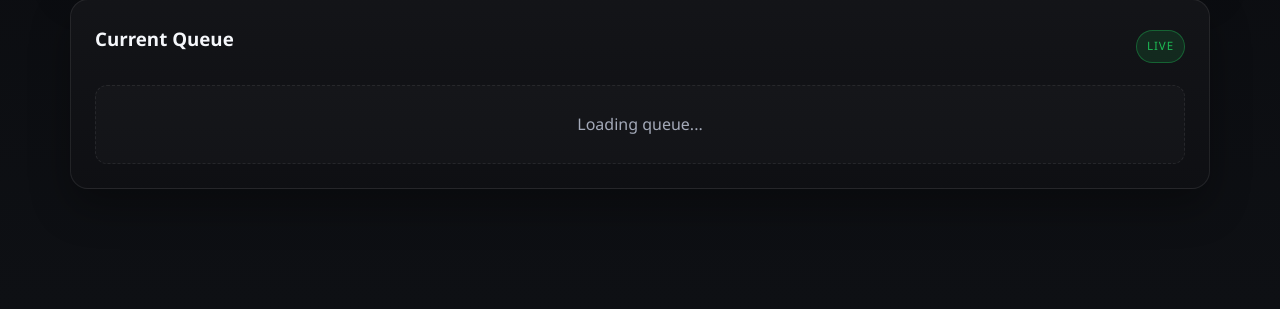
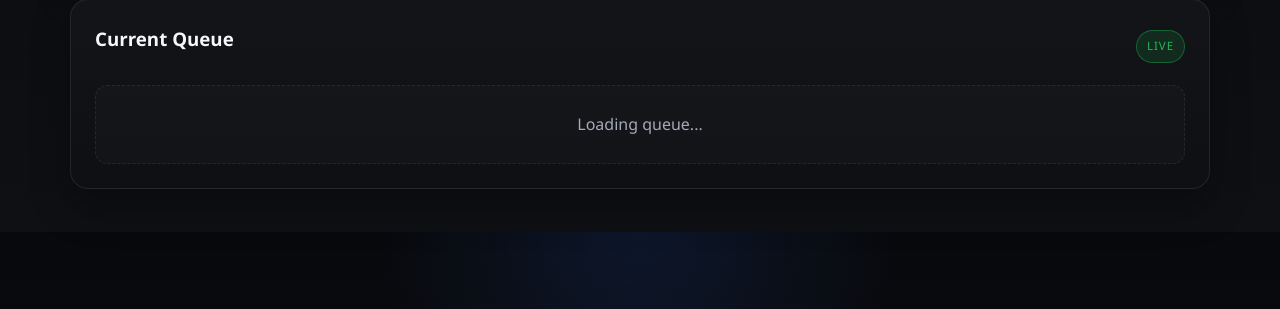
Before and after one commit to korewasayo/VBAN-bridge, a FastAPI app: page /request in a window 1280 px wide. Shown: the part 568-877 px from the top of the page. Run offline with FastAPI, Linux system fonts and the light colour scheme.

Commit message:
Improve full-page background styling
This change keeps the site background visually consistent by preventing repeat, fixing it to the viewport, covering the full page, and ensuring the body fills the viewport height.

```diff
--- a/static/css/style.css
+++ b/static/css/style.css
@@ -26,6 +26,10 @@
     background:
         radial-gradient(circle at top, rgba(45, 108, 223, 0.14), transparent 25%),
         linear-gradient(180deg, #08090d 0%, #0e1014 100%);
+    background-repeat: no-repeat;
+    background-attachment: fixed;
+    background-size: cover;
+    min-height: 100vh;
     color: var(--text-primary);
     font-family: 'Segoe UI', Tahoma, Geneva, Verdana, sans-serif;
     line-height: 1.6;
```
